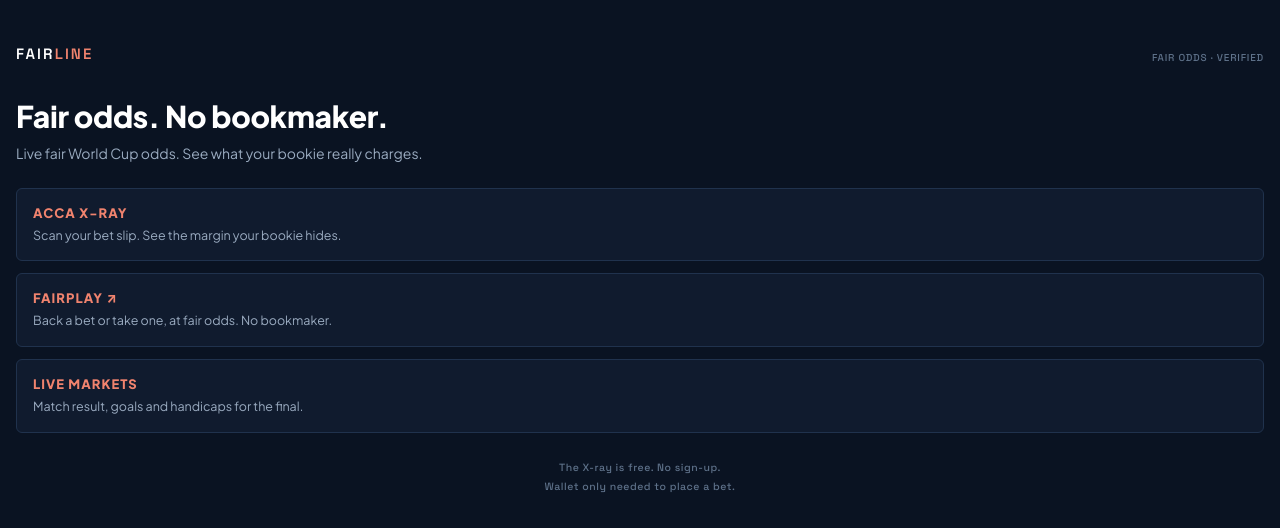
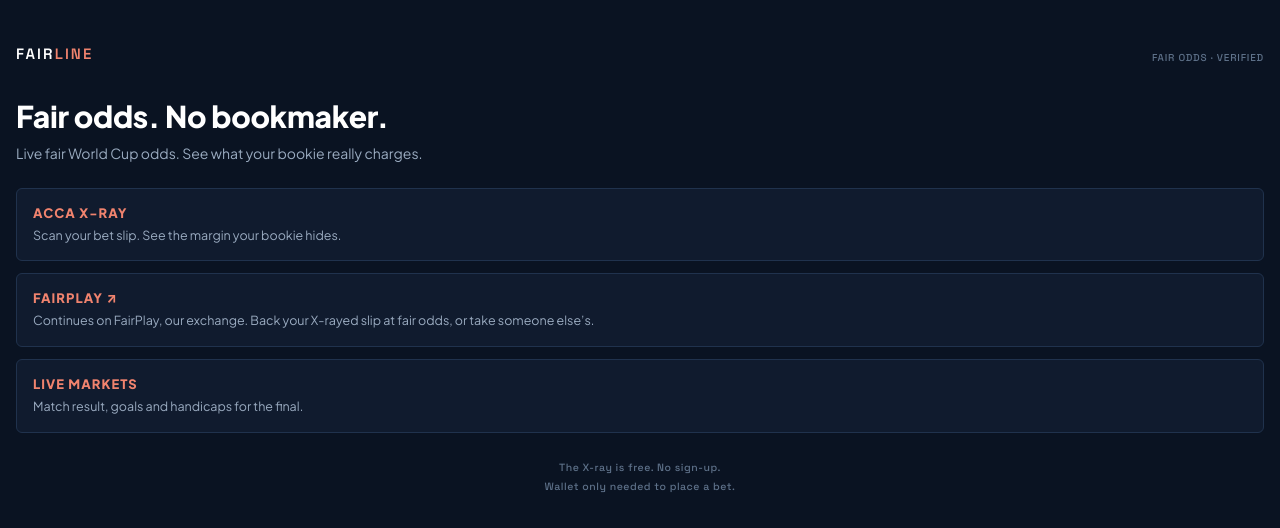
Before and after one commit to Koscode96/fairline, a Next.js app: page / in a window 1280 px wide. Shown: the top 528 px of the page. Built offline with nearby package versions, Linux system fonts and the light colour scheme; no server answers.

Commit message:
clarify FairPlay handoff on landing

```diff
--- a/app/page.tsx
+++ b/app/page.tsx
@@ -17,7 +17,7 @@ export default function Landing() {
       </Link>
       <a href={process.env.NEXT_PUBLIC_FAIRPLAY_URL ?? "#"} className="tile">
         <span className="tile-t">FAIRPLAY ↗</span>
-        <span className="tile-d">Back a bet or take one, at fair odds. No bookmaker.</span>
+        <span className="tile-d">Continues on FairPlay, our exchange. Back your X-rayed slip at fair odds, or take someone else&rsquo;s.</span>
       </a>
       <Link href="/xray" className="tile">
         <span className="tile-t">LIVE MARKETS</span>
```
